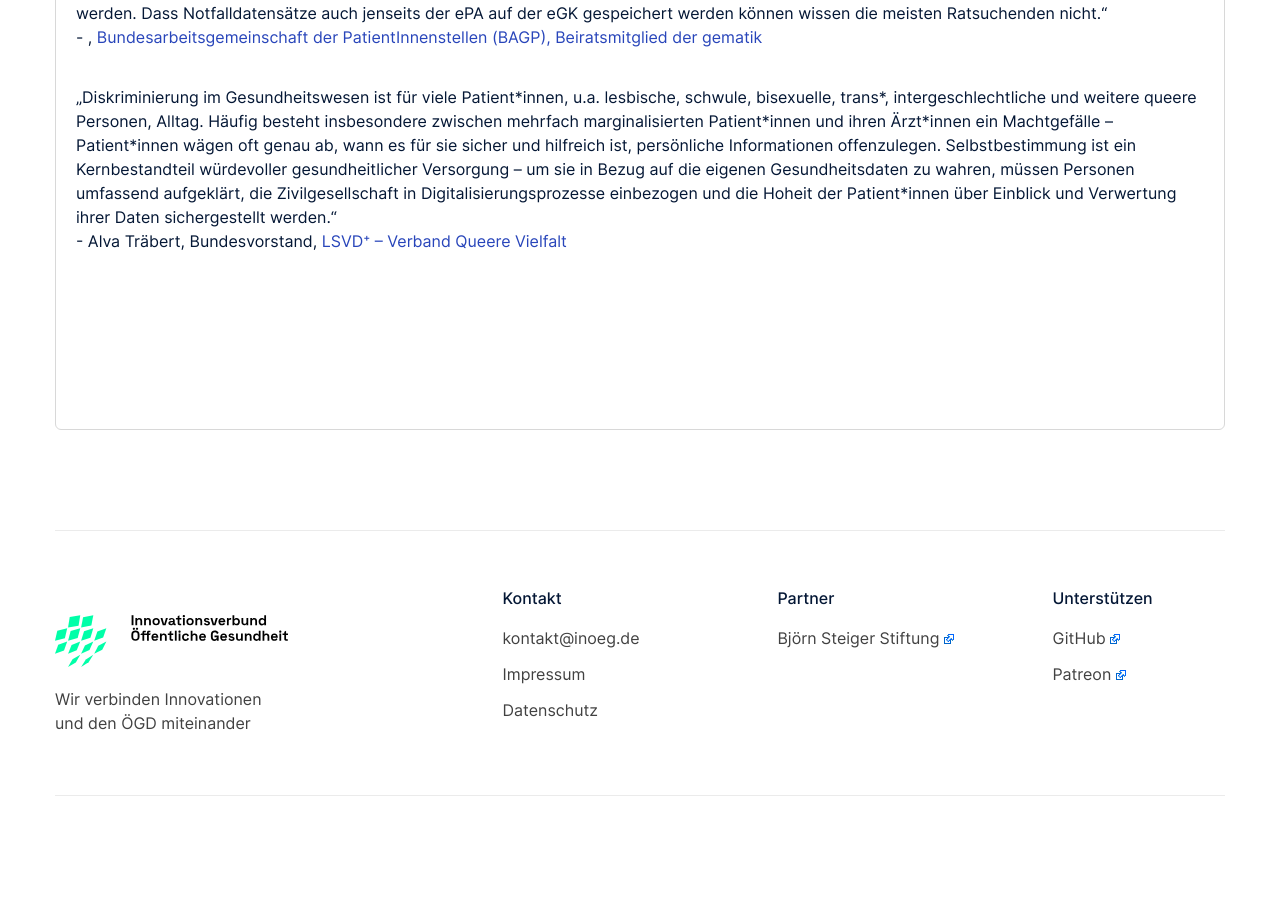
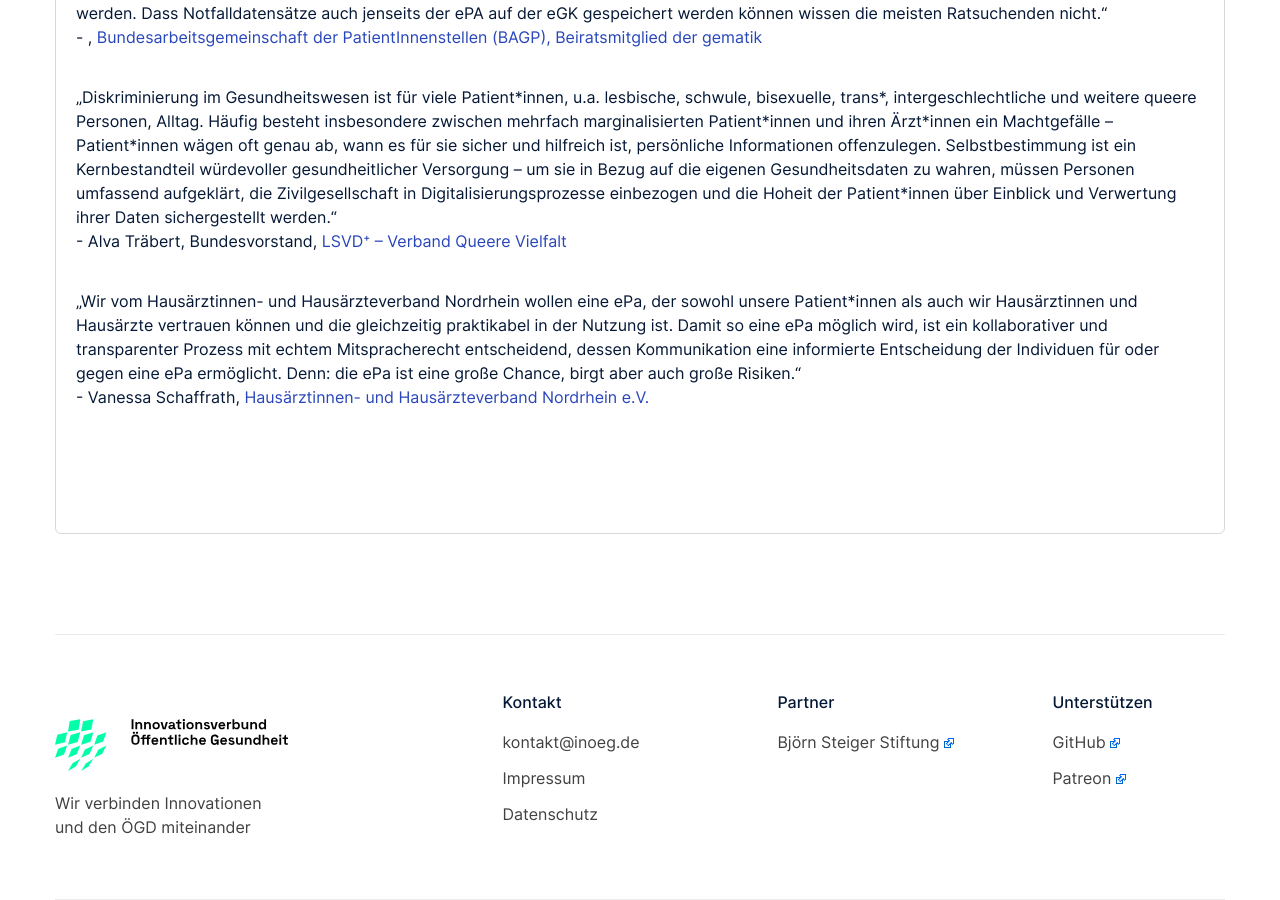
Before and after one commit to InOG-projects/inog-projects.github.io, a Jekyll site: the page built from _pages/offenerbrief-epa-2025.html, in a window 1280 px wide and 900 px high, scrolled down 9173 px. Built offline with Jekyll 4.4.1, drawn with Linux system fonts in a browser that asks for light colours; before the commit the page ends 9969 px from its top, so only the background shows below that.

Commit message:
Update Quotes

```diff
--- a/_pages/offenerbrief-epa-2025.html
+++ b/_pages/offenerbrief-epa-2025.html
@@ -309,7 +309,6 @@ description: Fünf Schritte zu mehr Vertrauen in die ePA
         <strong>Zitate</strong>
 
         <!-- start of Zitate -->
-
         <p class="insurance-paragraph">
           Wir tun gut daran, Gesundheitssysteme nicht aus Sicht der Mehrheit zu denken, sondern aus Sicht derer, die von solchen Systemen diskriminiert werden.
           Unsichere und nicht an den individuellen Bedarf nach Vertraulichkeit angepasste Lösungen schließen gerade diejenigen Menschen aus, die am meisten von
@@ -621,10 +620,16 @@ description: Fünf Schritte zu mehr Vertrauen in die ePA
           </a>
         </p>
         <br>
+        <p class="insurance-paragraph">
+          „Wir vom Hausärztinnen- und Hausärzteverband Nordrhein wollen eine ePa, der sowohl unsere Patient*innen als auch wir Hausärztinnen und Hausärzte
+          vertrauen können und die gleichzeitig praktikabel in der Nutzung ist. Damit so eine ePa möglich wird, ist ein kollaborativer und transparenter Prozess
+          mit echtem Mitspracherecht entscheidend, dessen Kommunikation eine informierte Entscheidung der Individuen für oder gegen eine ePa ermöglicht. Denn:
+          die ePa ist eine große Chance, birgt aber auch große Risiken.“
+          <br>
+          - Vanessa Schaffrath,
+          <a target="_blank" rel="noopener noreferrer" href="https://www.hausaerzte-nordrhein.de/">Hausärztinnen- und Hausärzteverband Nordrhein e.V.</a>
+        </p>
         <br>
-
-        <br>
-
         <!-- end of Zitate -->
         <br>
         <br>
```
